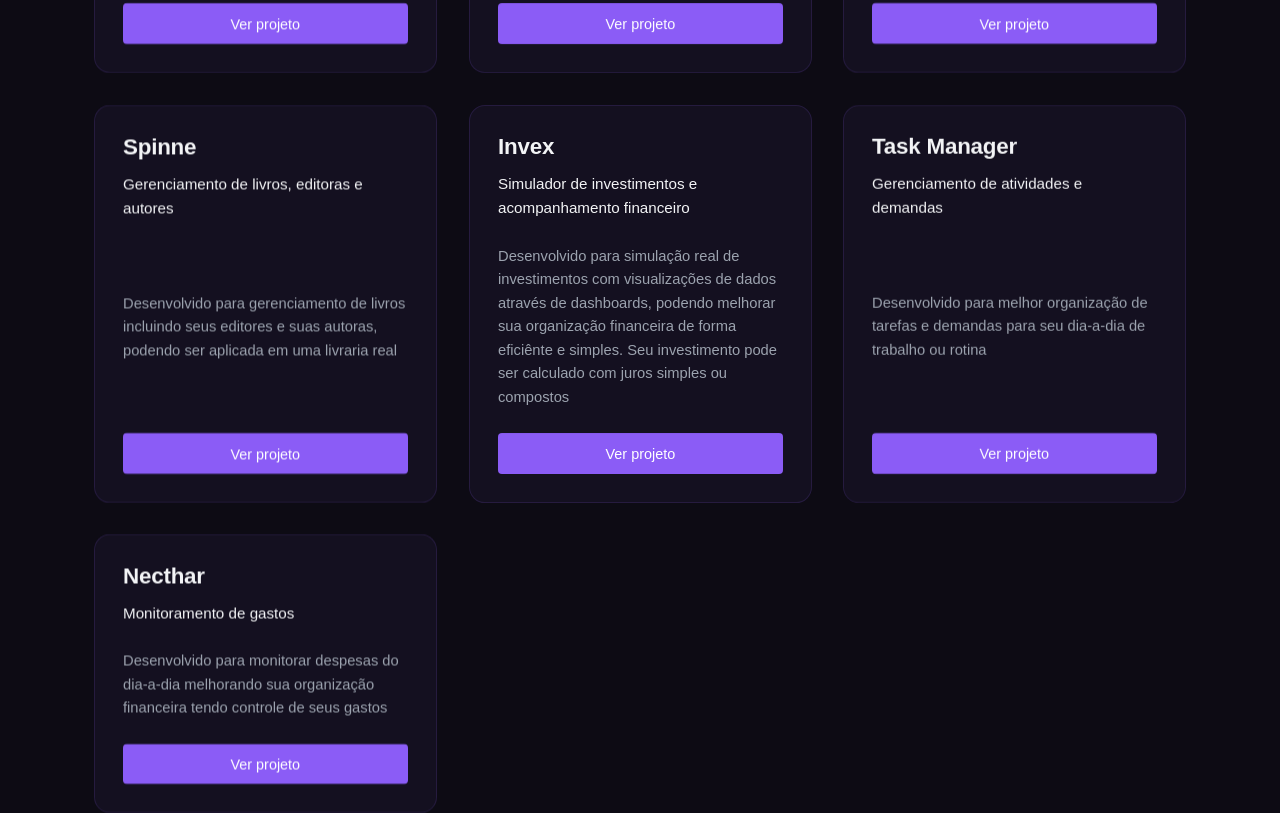
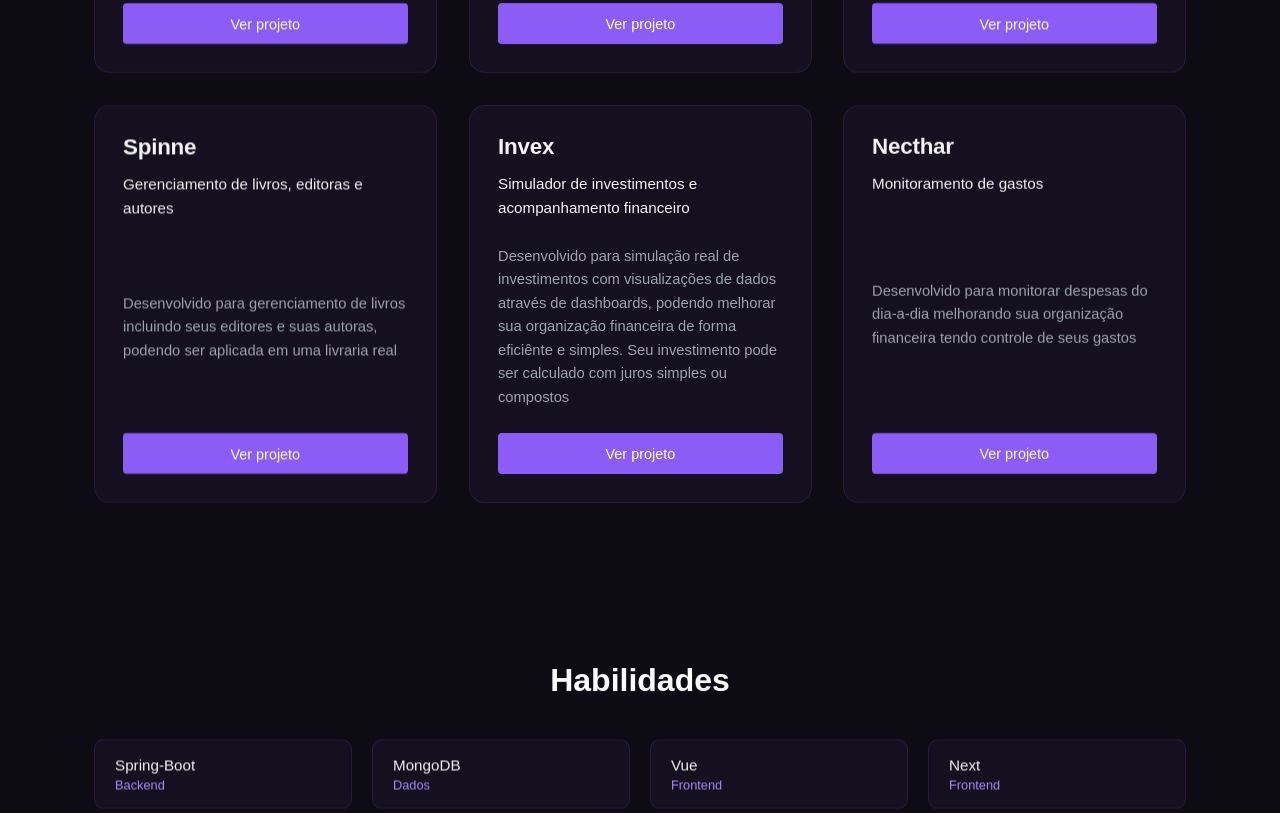
Before and after one commit to kauanvinicius9/Portfolio-Web, a React (Vite) app in the folder frontend/: page / in a window 1280 px wide. Shown: the part 2100-2913 px from the top of the page. Built offline with nearby package versions, Linux system fonts and the light colour scheme.

Commit message:
projects.ts

```diff
--- a/frontend/src/data/projects.ts
+++ b/frontend/src/data/projects.ts
@@ -59,13 +59,6 @@ export const projects: Projects[] = [
   },
   {
     id: 9,
-    title: "Task Manager",
-    description: "Gerenciamento de atividades e demandas",
-    link: "https://github.com/kauanvinicius9/Task-Manager",
-    efficiency: "Desenvolvido para melhor organização de tarefas e demandas para seu dia-a-dia de trabalho ou rotina",
-  },
-  {
-    id: 10,
     title: "Necthar",
     description: "Monitoramento de gastos",
     link: "https://github.com/kauanvinicius9/Necthar",
```
